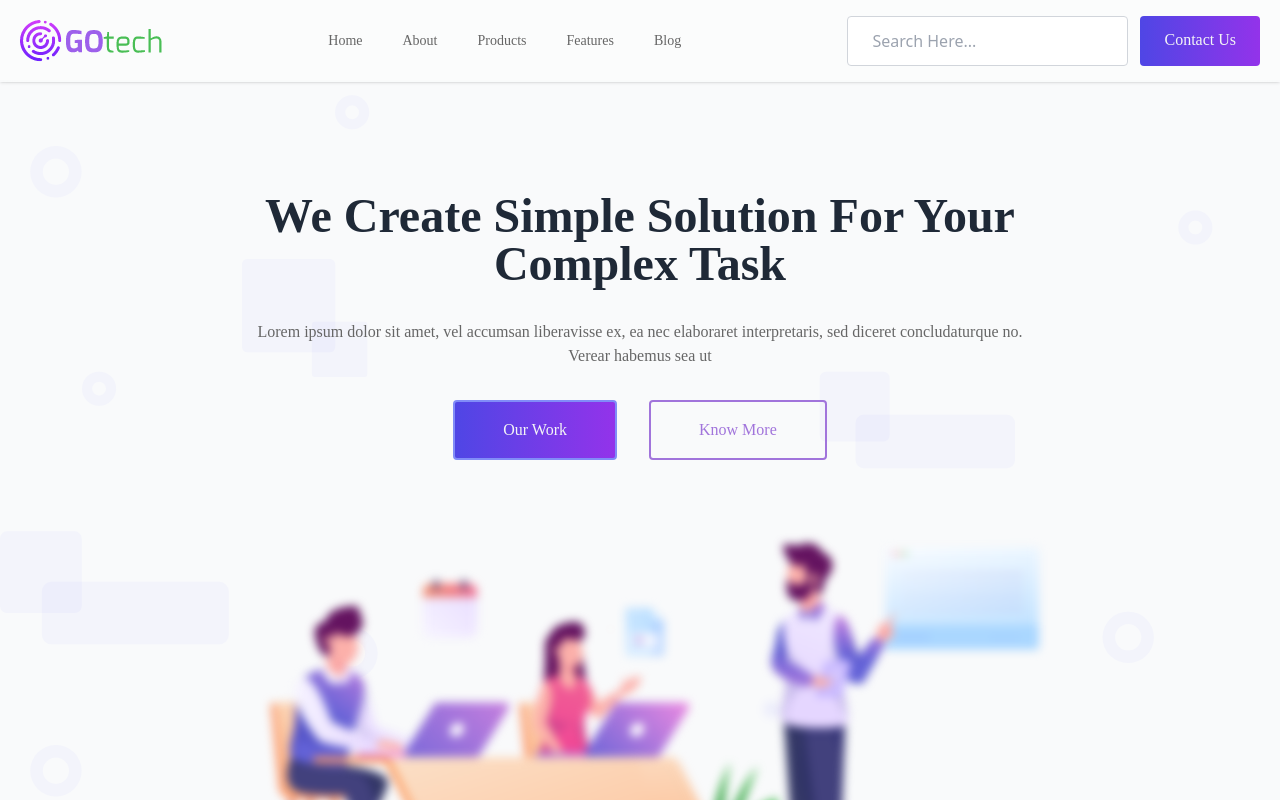
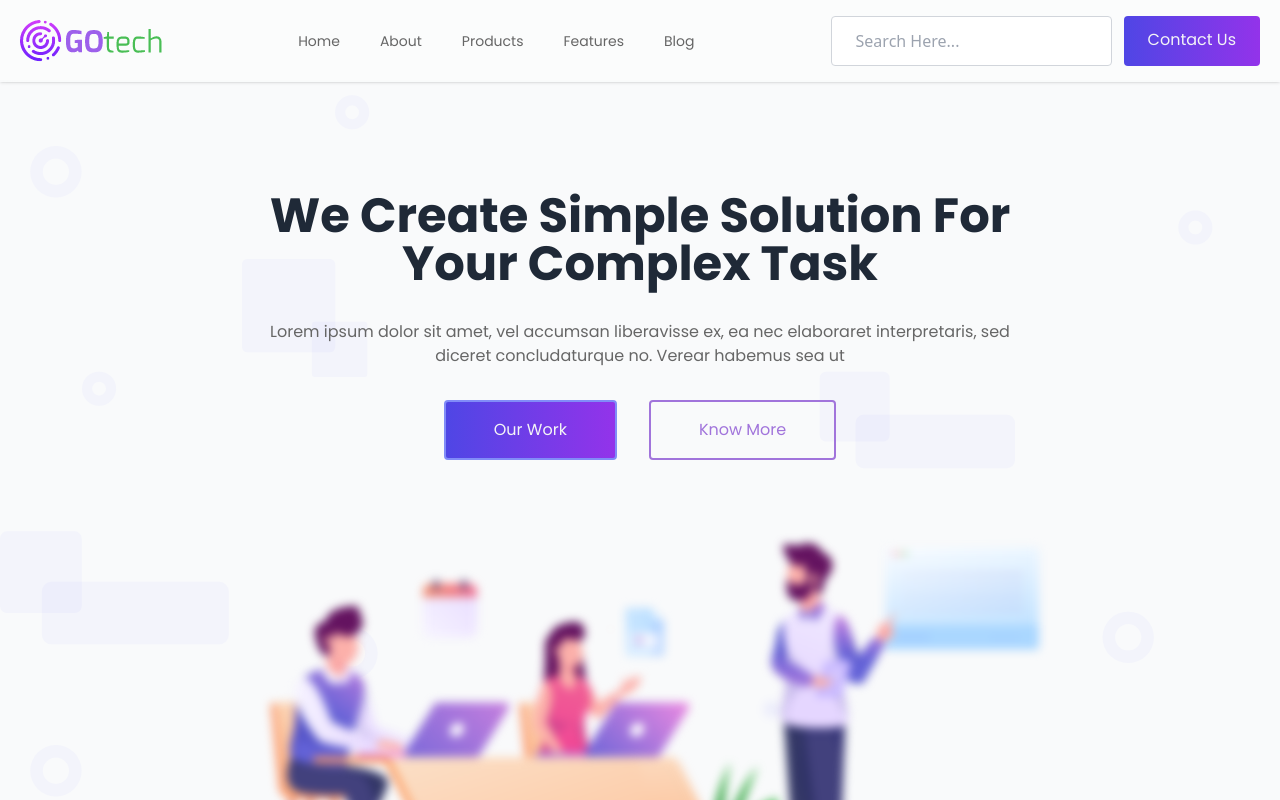
Before and after one commit to hamzandev/slicing, a Next.js app: page / in a window 1280 px wide. Shown: the top 800 px of the page. Built offline with nearby package versions, Linux system fonts and the light colour scheme.

Commit message:
add font

```diff
--- a/pages/_document.js
+++ b/pages/_document.js
@@ -3,7 +3,14 @@
 export default function Document() {
   return (
     <Html>
-      <Head />
+      <Head>
+        <link rel="preconnect" href="https://fonts.googleapis.com" />
+        <link rel="preconnect" href="https://fonts.gstatic.com" crossorigin />
+        <link
+          href="https://fonts.googleapis.com/css2?family=Poppins:wght@400;600;700&display=swap"
+          rel="stylesheet"
+        />
+      </Head>
       <body className="scroll-smooth">
         <Main />
         <NextScript />
```
